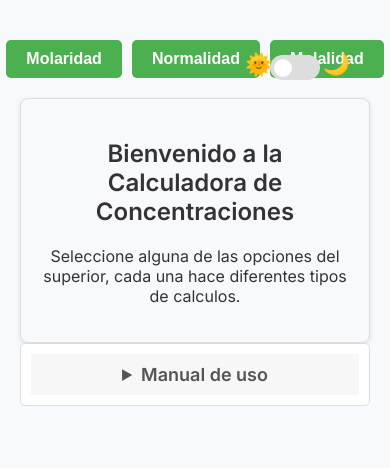
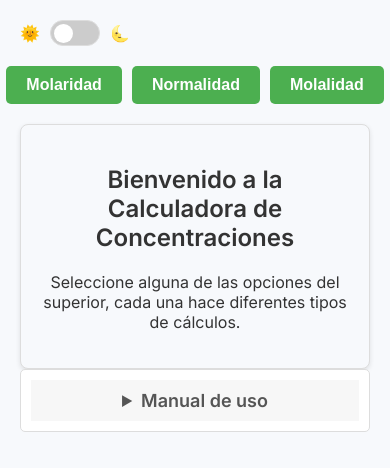
Before and after one commit to deadmatch928/deadmatch928.github.io, a plain HTML site: page index.html in a window 390 px wide. Drawn offline with Linux system fonts and the light colour scheme.

Commit message:
BIg fix, css wipe and html edit and js optimitation

```diff
--- a/index.html
+++ b/index.html
@@ -8,14 +8,11 @@
 </head>
 <body>
 
-    <div class="modo-container">
-        <span class="modo-icon-sol">🌞</span>
-        <label class="switch">
-            <input type="checkbox" id="modoSwitch">
-            <span class="slider"></span>
-        </label>
-        <span class="modo-icon-luna">🌙</span>
-    </div>
+    <label for="modoSwitch" style="display: flex; align-items: center;">
+        <span>🌞</span>
+        <input type="checkbox" id="modoSwitch" style="margin: 0 10px;">
+        <span>🌜</span>
+    </label>
 
     <div class="botones-container">
         <button class="calc-btn" data-calculo="molaridad">Molaridad</button>
--- a/script.js
+++ b/script.js
@@ -1,66 +1,36 @@
-//modo oscuro
 document.addEventListener("DOMContentLoaded", function () {
     const switchModo = document.getElementById("modoSwitch");
     const body = document.body;
+    const calculadoraContainer = document.getElementById("calculadora-container");
+    const botones = document.querySelectorAll(".calc-btn");
 
-    // Verifica si el usuario ya tenía activado el modo oscuro
+    // Modo oscuro
+    if (switchModo) {
         if (localStorage.getItem("modo") === "oscuro") {
             body.classList.add("dark-mode");
             switchModo.checked = true;
         }
 
         switchModo.addEventListener("change", function () {
-        if (this.checked) {
-            body.classList.add("dark-mode");
-            localStorage.setItem("modo", "oscuro");
-        } else {
-            body.classList.remove("dark-mode");
-            localStorage.setItem("modo", "claro");
+            body.classList.toggle("dark-mode", this.checked);
+            localStorage.setItem("modo", this.checked ? "oscuro" : "claro");
+        });
     }
-    });
-});
 
+    // Definición de ejercicios
+    const ejercicios = {
+        molaridad: generarFormulario("Cálculo de Molaridad", ["Moles de soluto", "Litros de solución"], "calcularMolaridad"),
+        normalidad: generarFormulario("Cálculo de Normalidad", ["Equivalentes de soluto", "Litros de solución"], "calcularNormalidad"),
+        molalidad: generarFormulario("Cálculo de Molalidad", ["Moles de soluto", "Kilogramos de solvente"], "calcularMolalidad"),
+    };
 
-document.addEventListener("DOMContentLoaded", function () {
-    const calculadoraContainer = document.getElementById("calculadora-container");
-    const botones = document.querySelectorAll(".calc-btn");
-
+    // Mensaje inicial
     calculadoraContainer.innerHTML = `
         <h2>Bienvenido a la Calculadora de Concentraciones</h2>
-        <p>Seleccione alguna de las opciones del superior, cada una hace diferentes tipos de calculos.</p>
-    `
+        <p>Seleccione alguna de las opciones del superior, cada una hace diferentes tipos de cálculos.</p>
+    `;
 
-    const ejercicios = {
-        molaridad: `
-            <h2>Cálculo de Molaridad</h2>
-            <label>Moles de soluto:</label>
-            <input type="number" id="moles" placeholder="Ingrese moles">
-            <label>Litros de solución:</label>
-            <input type="number" id="litros" placeholder="Ingrese litros">
-            <button onclick="calcularMolaridad()">Calcular</button>
-            <p id="resultado"></p>
-        `,
-        normalidad: `
-            <h2>Cálculo de Normalidad</h2>
-            <label>Equivalentes de soluto:</label>
-            <input type="number" id="equivalentes" placeholder="Ingrese equivalentes">
-            <label>Litros de solución:</label>
-            <input type="number" id="litrosNormalidad" placeholder="Ingrese litros">
-            <button onclick="calcularNormalidad()">Calcular</button>
-            <p id="resultado"></p>
-        `,
-        molalidad: `
-            <h2>Cálculo de Molalidad</h2>
-            <label>Moles de soluto:</label>
-            <input type="number" id="molesMolalidad" placeholder="Ingrese moles">
-            <label>Kilogramos de solvente:</label>
-            <input type="number" id="kgSolvente" placeholder="Ingrese kg">
-            <button onclick="calcularMolalidad()">Calcular</button>
-            <p id="resultado"></p>
-        `
-    };
-
-    // Evento para cambiar el contenido dinámicamente
+    // Evento para cambiar dinámicamente el contenido
     botones.forEach(boton => {
         boton.addEventListener("click", function () {
             const tipo = this.getAttribute("data-calculo");
@@ -69,33 +39,40 @@ document.addEventListener("DOMContentLoaded", function () {
     });
 });
 
-// Funciones de cálculo
-function calcularMolaridad() {
-    let moles = parseFloat(document.getElementById("moles").value);
-    let litros = parseFloat(document.getElementById("litros").value);
-    if (!isNaN(moles) && !isNaN(litros) && litros > 0) {
-        document.getElementById("resultado").innerText = `Molaridad: ${(moles / litros).toFixed(2)} M`;
+// Función para generar formularios dinámicamente
+function generarFormulario(titulo, etiquetas, funcion) {
+    return `
+        <h2>${titulo}</h2>
+        ${etiquetas.map((label, index) => `
+            <label>${label}:</label>
+            <input type="number" id="input${index}" placeholder="Ingrese ${label.toLowerCase()}">
+        `).join('')}
+        <button onclick="${funcion}()">Calcular</button>
+        <p id="resultado"></p>
+    `;
+}
+
+// Función genérica para cálculos
+function calcularConcentracion(id1, id2, unidad) {
+    let valor1 = parseFloat(document.getElementById(id1).value);
+    let valor2 = parseFloat(document.getElementById(id2).value);
+
+    if (!isNaN(valor1) && !isNaN(valor2) && valor2 > 0) {
+        document.getElementById("resultado").innerText = `${unidad}: ${(valor1 / valor2).toFixed(2)}`;
     } else {
         document.getElementById("resultado").innerText = "Ingrese valores válidos.";
     }
 }
 
+// Funciones específicas usando la función genérica
+function calcularMolaridad() {
+    calcularConcentracion("input0", "input1", "Molaridad");
+}
+
 function calcularNormalidad() {
-    let equivalentes = parseFloat(document.getElementById("equivalentes").value);
-    let litros = parseFloat(document.getElementById("litrosNormalidad").value);
-    if (!isNaN(equivalentes) && !isNaN(litros) && litros > 0) {
-        document.getElementById("resultado").innerText = `Normalidad: ${(equivalentes / litros).toFixed(2)} N`;
-    } else {
-        document.getElementById("resultado").innerText = "Ingrese valores válidos.";
-    }
+    calcularConcentracion("input0", "input1", "Normalidad");
 }
 
 function calcularMolalidad() {
-    let moles = parseFloat(document.getElementById("molesMolalidad").value);
-    let kg = parseFloat(document.getElementById("kgSolvente").value);
-    if (!isNaN(moles) && !isNaN(kg) && kg > 0) {
-        document.getElementById("resultado").innerText = `Molalidad: ${(moles / kg).toFixed(2)} m`;
-    } else {
-        document.getElementById("resultado").innerText = "Ingrese valores válidos.";
+    calcularConcentracion("input0", "input1", "Molalidad");
 }
-}
--- a/style.css
+++ b/style.css
@@ -4,13 +4,15 @@
 body {
     font-family: 'Inter', sans-serif;
     text-align: center;
-    background-color: #f7f9fc; /* Azul grisáceo claro */
+    background-color: #f7f9fc;
     color: #333;
     margin: 20px;
+    transition: 0.4s ease;
 }
 
 /* Contenedor principal */
 .container {
+    position: relative;
     background: white;
     padding: 25px;
     border-radius: 12px;
@@ -34,8 +36,8 @@ input {
     margin-top: 5px;
     border: 1px solid #ddd;
     border-radius: 8px;
+    background-color: #f4f6f8;
     font-size: 16px;
-    background-color: #f4f6f8;
     box-sizing: border-box;
 }
 
@@ -44,7 +46,7 @@ button {
     margin-top: 20px;
     padding: 12px 18px;
     border: none;
-    background: #4CAF50; /* Verde pastel */
+    background: #4CAF50;
     color: white;
     font-size: 16px;
     font-weight: bold;
@@ -54,7 +56,7 @@ button {
 }
 
 button:hover {
-    background: #388E3C; /* Verde más intenso al pasar el mouse */
+    background: #388E3C;
 }
 
 /* Resultado */
@@ -65,55 +67,35 @@ button:hover {
 }
 
 /* Diseño del switch */
-.switch {
-    position: absolute;
-    top: 20px;
-    right: 50px;
+#modoSwitch {
     width: 50px;
     height: 25px;
+    -webkit-appearance: none;
+    appearance: none;
+    background-color: #ccc;
+    border-radius: 25px;
+    position: relative;
+    transition: background-color 0.3s ease;
 }
 
-.switch input {
-    display: none;
+#modoSwitch:checked {
+    background-color: #333;
 }
 
-.slider {
+#modoSwitch:before {
+    content: "";
     position: absolute;
-    cursor: pointer;
-    width: 100%;
-    height: 100%;
-    background: #ddd;
-    border-radius: 25px;
-    transition: 0.4s;
+    top: 3px;
+    left: 3px;
+    width: 19px;
+    height: 19px;
+    background-color: white;
+    border-radius: 50%;
+    transition: left 0.3s ease;
 }
 
-.slider:before {
-    content: "";
-    position: absolute;
-    width: 18px;
-    height: 18px;
-    background: white;
-    border-radius: 50%;
-    top: 3.5px;
-    left: 4px;
-    transition: 0.4s;
-}
-
-input:checked + .slider {
-    background: #4CAF50; /* Verde pastel para el modo oscuro */
-}
-
-input:checked + .slider:before {
-    transform: translateX(24px);
-}
-
-/* Modo Claro (Por Defecto) */
-body {
-    font-family: 'Inter', sans-serif;
-    text-align: center;
-    background-color: #f7f9fc;
-    color: #333;
-    transition: 0.4s ease;
+#modoSwitch:checked:before {
+    left: 28px;
 }
 
 /* Modo Oscuro */
@@ -134,57 +116,14 @@ body.dark-mode {
 }
 
 .dark-mode button {
-    background: #ff9800; /* Naranja pastel */
+    background: #ff9800;
 }
 
 .dark-mode button:hover {
     background: #e68900;
 }
 
-.modo-container {
-    position: absolute;
-    top: 20px;
-    right: 20px;
-    display: flex;
-    align-items: center;
-    gap: 50px;
-}
-
-.modo-icon-sol {
-    position: relative;
-    top: 31px;
-    right: 20px;
-    font-size: 22px;
-    transition: opacity 0.4s ease;
-}
-
-.modo-icon-luna {
-    position: relative;
-    top: 30px;
-    right: 20px;
-    font-size: 22px;
-    transition: opacity 0.4s ease;
-}
-
-/* Opacidad para indicar el modo activo */
-.dark-mode .modo-icon:first-child { /* Sol en modo oscuro */
-    opacity: 0.4;
-}
-
-.dark-mode .modo-icon:last-child { /* Luna en modo oscuro */
-    opacity: 1;
-}
-
-body:not(.dark-mode) .modo-icon:first-child { /* Sol en modo claro */
-    opacity: 1;
-}
-
-body:not(.dark-mode) .modo-icon:last-child { /* Luna en modo claro */
-    opacity: 0.4;
-}
-
-
-/* calculadoras */
+/* Calculadoras */
 .botones-container {
     display: flex;
     justify-content: center;
@@ -255,11 +194,11 @@ details div {
     font-size: 16px;
 }
 
-/* Estilo para texto dentro del acordeón */
-details p {
+.details p {
     margin: 0;
 }
 
+/* Estilos del modo oscuro para acordeones */
 .dark-mode details {
     background-color: #1e1e1e;
     border: none;
```
Lines whose indentation alone changed are shown as unchanged.
